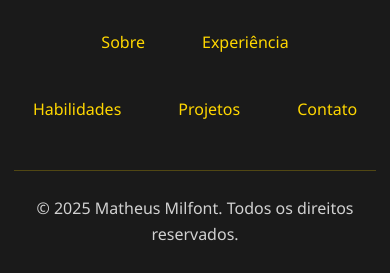
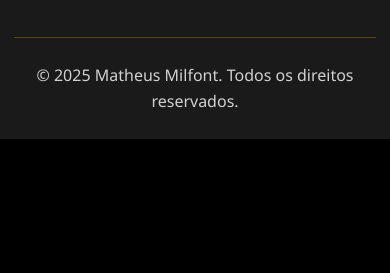
Before and after one commit to cauamilfont/PortifolioMatheus, a plain HTML site: page index.html in a window 390 px wide. Shown: the part 1182-1455 px from the top of the page. After the commit the page ends 1321 px from the top, so only its background shows below. Drawn offline with Linux system fonts and the light colour scheme.

Commit message:
finalização do projeto

```diff
--- a/index.html
+++ b/index.html
@@ -10,7 +10,7 @@
 </head>
 <body>
 
-    <!-- Loading divertido -->
+
     <div class="page-loading" id="pageLoading">
         <div class="loading-fun">
             <div class="loading-dot"></div>
@@ -19,7 +19,7 @@
         </div>
     </div>
 
-    <!-- Cabeçalho com logo e navegação -->
+
     <header>
         <div class="container">
             <div class="header-content">
@@ -40,10 +40,10 @@
         </div>
     </header>
 
-    <!-- PÁGINA SOBRE -->
+
     <section id="sobre-page" class="page active">
         <div class="about-section-art">
-            <!-- Códigos computacionais descendo -->
+
             <div class="code-background" id="codeBackground"></div>
 
             <div class="about-container-art">
@@ -65,7 +65,7 @@
         </div>
     </section>
 
-    <!-- PÁGINA EXPERIÊNCIA -->
+
     <section id="experiencia-page" class="page">
         <div class="section">
             <div class="container">
@@ -126,7 +126,7 @@
             </div>
         </div>
 
-        <!-- Seção Formação -->
+
         <div class="section bg-light">
             <div class="container">
                 <h2 class="section-title">Formação Acadêmica</h2>
@@ -135,21 +135,21 @@
                         <div class="timeline-date">2020-2024</div>
                         <div class="timeline-content">
                             <h3>Graduação em Engenharia de Mecatrônica</h3>
-                            <p>8º Período, Instituto Federal do Ceará (IFCE)</p>
+
                         </div>
                     </div>
                     <div class="timeline-item">
                         <div class="timeline-date">2024-2025</div>
                         <div class="timeline-content">
                             <h3>Graduação em Análise e Desenvolvimento de Sistemas</h3>
-                            <p>3º Período, Centro Universitário ETEP</p>
+
                         </div>
                     </div>
                 </div>
             </div>
         </div>
 
-        <!-- Seção Outras Experiências -->
+
         <div class="section">
             <div class="container">
                 <h2 class="section-title">Outras Experiências</h2>
@@ -176,7 +176,7 @@
         </div>
     </section>
 
-    <!-- PÁGINA HABILIDADES -->
+
     <section id="habilidades-page" class="page">
         <div class="section bg-light">
             <div class="container">
@@ -212,7 +212,7 @@
             </div>
         </div>
 
-        <!-- Seção Idiomas -->
+
         <div class="section">
             <div class="container">
                 <h2 class="section-title">Idiomas</h2>
@@ -230,7 +230,7 @@
         </div>
     </section>
 
-   <!-- PÁGINA PROJETOS -->
+
 <section id="projetos-page" class="page">
     <div class="section">
         <div class="container">
@@ -434,7 +434,7 @@
         </div>
     </div>
 </section>
-    <!-- PÁGINA CONTATO -->
+
     <section id="contato-page" class="page">
         <div class="section">
             <div class="container">
@@ -485,7 +485,7 @@
         </div>
     </section>
 
-    <!-- Rodapé -->
+
     <footer>
         <div class="container">
             <div class="footer-content">
@@ -495,13 +495,7 @@
                     </div>
                     <p>Matheus Milfont - Engenheiro de Software</p>
                 </div>
-                <div class="footer-links">
-                    <a href="#sobre" class="nav-link" data-page="sobre-page">Sobre</a>
-                    <a href="#experiencia" class="nav-link" data-page="experiencia-page">Experiência</a>
-                    <a href="#habilidades" class="nav-link" data-page="habilidades-page">Habilidades</a>
-                    <a href="#projetos" class="nav-link" data-page="projetos-page">Projetos</a>
-                    <a href="#contato" class="nav-link" data-page="contato-page">Contato</a>
-                </div>
+
             </div>
             <div class="copyright">
                 <p>&copy; 2025 Matheus Milfont. Todos os direitos reservados.</p>
@@ -509,7 +503,7 @@
         </div>
     </footer>
 
-    <!-- MODAL DE DETALHES DO PROJETO -->
+
     <div id="project-modal" class="project-modal">
         <div class="modal-overlay"></div>
         <div class="modal-content">
@@ -517,7 +511,7 @@
                 <i class="fas fa-times"></i>
             </button>
             <div class="modal-body">
-                <!-- Conteúdo será preenchido via JavaScript -->
+
             </div>
         </div>
     </div>
--- a/styles.css
+++ b/styles.css
@@ -1,13 +1,13 @@
-/* Reset e variáveis de cores */
+
 :root {
-    --primary-color: #FFD700; /* Amarelo */
-    --secondary-color: #000000; /* Preto */
-    --accent-color: #1a1a1a; /* Preto menos intenso para cards */
-    --light-color: #2d2d2d; /* Cinza escuro */
-    --text-color: #ffffff; /* Texto branco */
-    --white: #2d2d2d; /* Cinza escuro no lugar do branco */
-    --dark-bg: #000000; /* Fundo preto */
-    --card-bg: #1a1a1a; /* Fundo dos cards */
+    --primary-color: #FFD700;
+    --secondary-color: #000000;
+    --accent-color: #1a1a1a;
+    --light-color: #2d2d2d;
+    --text-color: #ffffff;
+    --white: #2d2d2d;
+    --dark-bg: #000000;
+    --card-bg: #1a1a1a;
     --code-opacity: 0.08;
 }
 
@@ -32,7 +32,7 @@ body {
     padding: 0 15px;
 }
 
-/* ===== HEADER RESPONSIVO ===== */
+
 header {
     background-color: var(--accent-color);
     color: var(--primary-color);
@@ -86,7 +86,7 @@ header.scrolled {
     color: var(--primary-color);
 }
 
-/* Navegação Desktop */
+
 nav ul {
     display: flex;
     list-style: none;
@@ -126,7 +126,7 @@ nav a:hover::after {
     width: 80%;
 }
 
-/* ===== BOTÃO HAMBURGER NO CANTO DIREITO ===== */
+
 .mobile-menu-toggle {
     display: none;
     background: none;
@@ -147,7 +147,7 @@ nav a:hover::after {
     transform: scale(1.05);
 }
 
-/* ===== SISTEMA DE PÁGINAS ===== */
+
 .page {
     min-height: 100vh;
     display: none;
@@ -159,7 +159,7 @@ nav a:hover::after {
     display: block;
 }
 
-/* ===== SEÇÃO SOBRE ===== */
+
 .about-section-art {
     min-height: 100vh;
     background-color: var(--dark-bg);
@@ -287,7 +287,7 @@ nav a:hover::after {
     box-shadow: 0 10px 25px rgba(255, 215, 0, 0.3);
 }
 
-/* ===== SEÇÕES GERAIS ===== */
+
 .section {
     padding: 100px 0;
 }
@@ -325,7 +325,7 @@ nav a:hover::after {
     background-color: var(--light-color);
 }
 
-/* ===== TIMELINE ===== */
+
 .timeline {
     position: relative;
     max-width: 1000px;
@@ -362,11 +362,11 @@ nav a:hover::after {
 }
 
 .timeline-date {
-    display: none; /* DATAS REMOVIDAS EM DESKTOP */
+    display: none;
 }
 
 .timeline-content {
-    width: 100%; /* OCUPA TODA A LARGURA */
+    width: 100%;
     padding: 30px;
     background-color: var(--card-bg);
     border-radius: 12px;
@@ -412,7 +412,7 @@ nav a:hover::after {
     }
 }
 
-/* ===== GRID DE HABILIDADES ===== */
+
 .skills-grid {
     display: grid;
     grid-template-columns: repeat(auto-fit, minmax(320px, 1fr));
@@ -466,7 +466,7 @@ nav a:hover::after {
     font-weight: bold;
 }
 
-/* ===== IDIOMAS ===== */
+
 .languages {
     display: flex;
     justify-content: center;
@@ -505,7 +505,7 @@ nav a:hover::after {
     line-height: 1.5;
 }
 
-/* ===== OUTRAS EXPERIÊNCIAS ===== */
+
 .experiences-grid {
     display: grid;
     grid-template-columns: repeat(auto-fit, minmax(350px, 1fr));
@@ -556,7 +556,7 @@ nav a:hover::after {
     font-weight: bold;
 }
 
-/* ===== SEÇÃO PROJETOS ===== */
+
 .projects-filter {
     display: flex;
     justify-content: center;
@@ -701,7 +701,7 @@ nav a:hover::after {
     border: 1px solid rgba(255, 215, 0, 0.3);
 }
 
-/* ===== CONTATO ===== */
+
 .contact-container {
     max-width: 1100px;
     margin: 0 auto;
@@ -785,11 +785,11 @@ nav a:hover::after {
     line-height: 1.5;
 }
 
-/* ===== CONTATO - BOTÕES CORRIGIDOS ===== */
+
 .btn-whatsapp, .btn-email, .btn-linkedin {
     display: inline-flex;
     align-items: center;
-    justify-content: center; /* ADICIONADO */
+    justify-content: center;
     gap: 12px;
     padding: 14px 30px;
     border-radius: 10px;
@@ -798,8 +798,8 @@ nav a:hover::after {
     transition: all 0.3s ease;
     border: 2px solid transparent;
     font-size: 1.1rem;
-    vertical-align: middle; /* ADICIONADO */
-    line-height: 1; /* ADICIONADO */
+    vertical-align: middle;
+    line-height: 1;
 }
 
 .btn-whatsapp {
@@ -838,18 +838,18 @@ nav a:hover::after {
     transform: translateY(-2px);
 }
 
-/* Garantir que os ícones fiquem alinhados */
+
 .btn-whatsapp i,
 .btn-email i,
 .btn-linkedin i {
     display: flex;
     align-items: center;
     justify-content: center;
-    height: 30px; /* Altura fixa para consistência */
-    font-size: 1 rem; /* Tamanho consistente */
-}
-
-/* Elementos decorativos na seção de contato */
+    height: 30px;
+    font-size: 1 rem;
+}
+
+
 .contact-decoration {
     position: absolute;
     pointer-events: none;
@@ -885,7 +885,7 @@ nav a:hover::after {
     50% { transform: translateY(-15px) scale(1.05); }
 }
 
-/* ===== RODAPÉ ===== */
+
 footer {
     background-color: var(--accent-color);
     color: var(--primary-color);
@@ -931,7 +931,7 @@ footer {
     opacity: 0.8;
 }
 
-/* ===== CÓDIGOS CAINDO ===== */
+
 .code-background {
     position: absolute;
     top: 0;
@@ -997,7 +997,7 @@ footer {
     }
 }
 
-/* Códigos pulando durante transições */
+
 .transition-codes {
     position: fixed;
     top: 0;
@@ -1046,9 +1046,9 @@ footer {
     100% { opacity: 0; }
 }
 
-/* ===== RESPONSIVIDADE ===== */
-
-/* TABLET (768px - 1024px) */
+
+
+
 @media (max-width: 1024px) {
     .container {
         width: 95%;
@@ -1102,13 +1102,13 @@ footer {
     }
 }
 
-/* MOBILE LARGE (576px - 768px) */
+
 @media (max-width: 768px) {
     .page {
         padding-top: 120px;
     }
 
-    /* HEADER MOBILE */
+
     .header-content {
         display: flex;
         justify-content: space-between;
@@ -1179,7 +1179,7 @@ footer {
         transform: translateY(-2px);
     }
 
-    /* SOBRE - Foto por cima do texto */
+
     .about-section-art {
         padding: 100px 0 60px;
     }
@@ -1222,7 +1222,7 @@ footer {
         margin-bottom: 3rem;
     }
 
-    /* TIMELINE - Sem datas e mais quadrada */
+
     .timeline::before {
         display: none;
     }
@@ -1281,7 +1281,7 @@ footer {
         justify-content: center;
     }
 
-    /* Códigos no mobile */
+
     .code-line {
         font-size: 12px;
     }
@@ -1312,7 +1312,7 @@ footer {
     }
 }
 
-/* MOBILE SMALL (até 576px) */
+
 @media (max-width: 576px) {
     .page {
         padding-top: 100px;
@@ -1411,7 +1411,7 @@ footer {
     }
 }
 
-/* ANIMAÇÃO MENU MOBILE */
+
 @keyframes slideDown {
     from {
         opacity: 0;
@@ -1423,7 +1423,7 @@ footer {
     }
 }
 
-/* LOADING */
+
 .page-loading {
     position: fixed;
     top: 0;
@@ -1471,7 +1471,7 @@ footer {
     to { transform: translateY(-20px); }
 }
 
-/* ===== MODAL DE DETALHES DO PROJETO ===== */
+
 .project-modal {
     position: fixed;
     top: 0;
@@ -1656,7 +1656,7 @@ footer {
     transform: translateY(-2px);
 }
 
-/* Responsividade da Modal */
+
 @media (max-width: 768px) {
     .modal-content {
         margin: 20px;
@@ -1691,7 +1691,7 @@ footer {
     }
 }
 
-/* Ajuste nos botões dos projetos */
+
 .project-link {
     width: 60px;
     height: 60px;
@@ -1714,7 +1714,7 @@ footer {
     transform: scale(1.1);
 }
 
-/* === CÓDIGOS MAIS TRANSPARENTES - OVERRIDE === */
+
 .code-line {
     opacity: 0.30 !important;
     text-shadow: 0 0 2px rgba(255, 215, 0, 0.1) !important;
@@ -1733,23 +1733,23 @@ footer {
     box-shadow: 0 0 8px rgba(255, 215, 0, 0.08) !important;
 }
 
-/* Mobile */
+
 @media (max-width: 768px) {
     .code-line { opacity: 0.06 !important; }
     .code-line.slow { opacity: 0.02 !important; }
     .code-line.medium { opacity: 0.04 !important; }
     .code-line.fast { opacity: 0.05 !important; }
     .code-line.very-fast { opacity: 0.01 !important; }
-}/* Reset e variáveis de cores */
+}
 :root {
-    --primary-color: #FFD700; /* Amarelo */
-    --secondary-color: #000000; /* Preto */
-    --accent-color: #1a1a1a; /* Preto menos intenso para cards */
-    --light-color: #2d2d2d; /* Cinza escuro */
-    --text-color: #ffffff; /* Texto branco */
-    --white: #2d2d2d; /* Cinza escuro no lugar do branco */
-    --dark-bg: #000000; /* Fundo preto */
-    --card-bg: #1a1a1a; /* Fundo dos cards */
+    --primary-color: #FFD700;
+    --secondary-color: #000000;
+    --accent-color: #1a1a1a;
+    --light-color: #2d2d2d;
+    --text-color: #ffffff;
+    --white: #2d2d2d;
+    --dark-bg: #000000;
+    --card-bg: #1a1a1a;
     --code-opacity: 0.08;
 }
 
@@ -1774,7 +1774,7 @@ body {
     padding: 0 15px;
 }
 
-/* ===== HEADER RESPONSIVO ===== */
+
 header {
     background-color: var(--accent-color);
     color: var(--primary-color);
@@ -1828,7 +1828,7 @@ header.scrolled {
     color: var(--primary-color);
 }
 
-/* Navegação Desktop */
+
 nav ul {
     display: flex;
     list-style: none;
@@ -1868,7 +1868,7 @@ nav a:hover::after {
     width: 80%;
 }
 
-/* ===== BOTÃO HAMBURGER NO CANTO DIREITO ===== */
+
 .mobile-menu-toggle {
     display: none;
     background: none;
@@ -1889,7 +1889,7 @@ nav a:hover::after {
     transform: scale(1.05);
 }
 
-/* ===== SISTEMA DE PÁGINAS ===== */
+
 .page {
     min-height: 100vh;
     display: none;
@@ -1901,7 +1901,7 @@ nav a:hover::after {
     display: block;
 }
 
-/* ===== SEÇÃO SOBRE ===== */
+
 .about-section-art {
     min-height: 100vh;
     background-color: var(--dark-bg);
@@ -2029,7 +2029,7 @@ nav a:hover::after {
     box-shadow: 0 10px 25px rgba(255, 215, 0, 0.3);
 }
 
-/* ===== SEÇÕES GERAIS ===== */
+
 .section {
     padding: 100px 0;
 }
@@ -2067,7 +2067,7 @@ nav a:hover::after {
     background-color: #0e0d0d;
 }
 
-/* ===== TIMELINE ===== */
+
 .timeline {
     position: relative;
     max-width: 1000px;
@@ -2104,11 +2104,11 @@ nav a:hover::after {
 }
 
 .timeline-date {
-    display: none; /* DATAS REMOVIDAS EM DESKTOP */
+    display: none;
 }
 
 .timeline-content {
-    width: 100%; /* OCUPA TODA A LARGURA */
+    width: 100%;
     padding: 30px;
     background-color: var(--card-bg);
     border-radius: 12px;
@@ -2154,7 +2154,7 @@ nav a:hover::after {
     }
 }
 
-/* ===== GRID DE HABILIDADES ===== */
+
 .skills-grid {
     display: grid;
     grid-template-columns: repeat(auto-fit, minmax(320px, 1fr));
@@ -2208,7 +2208,7 @@ nav a:hover::after {
     font-weight: bold;
 }
 
-/* ===== IDIOMAS ===== */
+
 .languages {
     display: flex;
     justify-content: center;
@@ -2247,7 +2247,7 @@ nav a:hover::after {
     line-height: 1.5;
 }
 
-/* ===== OUTRAS EXPERIÊNCIAS ===== */
+
 .experiences-grid {
     display: grid;
     grid-template-columns: repeat(auto-fit, minmax(350px, 1fr));
@@ -2298,7 +2298,7 @@ nav a:hover::after {
     font-weight: bold;
 }
 
-/* ===== SEÇÃO PROJETOS ===== */
+
 .projects-filter {
     display: flex;
     justify-content: center;
@@ -2443,7 +2443,7 @@ nav a:hover::after {
     border: 1px solid rgba(255, 215, 0, 0.3);
 }
 
-/* ===== CONTATO ===== */
+
 .contact-container {
     max-width: 1100px;
     margin: 0 auto;
@@ -2527,7 +2527,7 @@ nav a:hover::after {
     line-height: 1.5;
 }
 
-/* Botões de Contato */
+
 .btn-whatsapp, .btn-email, .btn-linkedin {
     display: inline-flex;
     align-items: center;
@@ -2577,7 +2577,7 @@ nav a:hover::after {
     transform: translateY(-2px);
 }
 
-/* Elementos decorativos na seção de contato */
+
 .contact-decoration {
     position: absolute;
     pointer-events: none;
@@ -2613,7 +2613,7 @@ nav a:hover::after {
     50% { transform: translateY(-15px) scale(1.05); }
 }
 
-/* ===== RODAPÉ ===== */
+
 footer {
     background-color: var(--accent-color);
     color: var(--primary-color);
@@ -2659,7 +2659,7 @@ footer {
     opacity: 0.8;
 }
 
-/* ===== CÓDIGOS CAINDO ===== */
+
 .code-background {
     position: absolute;
     top: 0;
@@ -2725,7 +2725,7 @@ footer {
     }
 }
 
-/* Códigos pulando durante transições */
+
 .transition-codes {
     position: fixed;
     top: 0;
@@ -2774,9 +2774,7 @@ footer {
     100% { opacity: 0; }
 }
 
-/* ===== RESPONSIVIDADE ===== */
-
-/* TABLET (768px - 1024px) */
+
 @media (max-width: 1024px) {
     .container {
         width: 95%;
@@ -2830,13 +2828,13 @@ footer {
     }
 }
 
-/* MOBILE LARGE (576px - 768px) */
+
 @media (max-width: 768px) {
     .page {
         padding-top: 120px;
     }
 
-    /* HEADER MOBILE */
+
     .header-content {
         display: flex;
         justify-content: space-between;
@@ -2907,7 +2905,7 @@ footer {
         transform: translateY(-2px);
     }
 
-    /* SOBRE - Foto por cima do texto */
+
     .about-section-art {
         padding: 100px 0 60px;
     }
@@ -2950,7 +2948,7 @@ footer {
         margin-bottom: 3rem;
     }
 
-    /* TIMELINE - Sem datas e mais quadrada */
+
     .timeline::before {
         display: none;
     }
@@ -3009,7 +3007,7 @@ footer {
         justify-content: center;
     }
 
-    /* Códigos no mobile */
+
     .code-line {
         font-size: 12px;
     }
@@ -3040,7 +3038,7 @@ footer {
     }
 }
 
-/* MOBILE SMALL (até 576px) */
+
 @media (max-width: 576px) {
     .page {
         padding-top: 100px;
@@ -3139,7 +3137,7 @@ footer {
     }
 }
 
-/* ANIMAÇÃO MENU MOBILE */
+
 @keyframes slideDown {
     from {
         opacity: 0;
@@ -3151,7 +3149,7 @@ footer {
     }
 }
 
-/* LOADING */
+
 .page-loading {
     position: fixed;
     top: 0;
@@ -3199,7 +3197,7 @@ footer {
     to { transform: translateY(-20px); }
 }
 
-/* ===== MODAL DE DETALHES DO PROJETO ===== */
+
 .project-modal {
     position: fixed;
     top: 0;
@@ -3384,7 +3382,7 @@ footer {
     transform: translateY(-2px);
 }
 
-/* Responsividade da Modal */
+
 @media (max-width: 768px) {
     .modal-content {
         margin: 20px;
@@ -3419,7 +3417,7 @@ footer {
     }
 }
 
-/* Ajuste nos botões dos projetos */
+
 .project-link {
     width: 60px;
     height: 60px;
@@ -3442,7 +3440,7 @@ footer {
     transform: scale(1.1);
 }
 
-/* === CÓDIGOS MAIS TRANSPARENTES - OVERRIDE === */
+
 .code-line {
     opacity: 0.30 !important;
     text-shadow: 0 0 2px rgba(255, 215, 0, 0.1) !important;
@@ -3461,7 +3459,7 @@ footer {
     box-shadow: 0 0 8px rgba(255, 215, 0, 0.08) !important;
 }
 
-/* Mobile */
+
 @media (max-width: 768px) {
     .code-line { opacity: 0.06 !important; }
     .code-line.slow { opacity: 0.02 !important; }
```
Also changed, not shown: scripts.js (+16 -16 lines), img/Design sem nome (29).png (renamed from img/SGS2.png).
